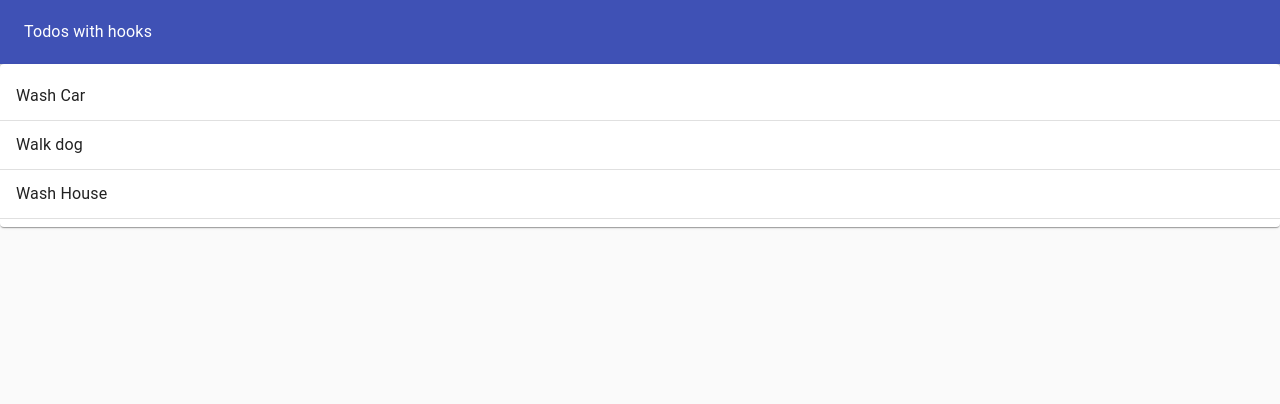
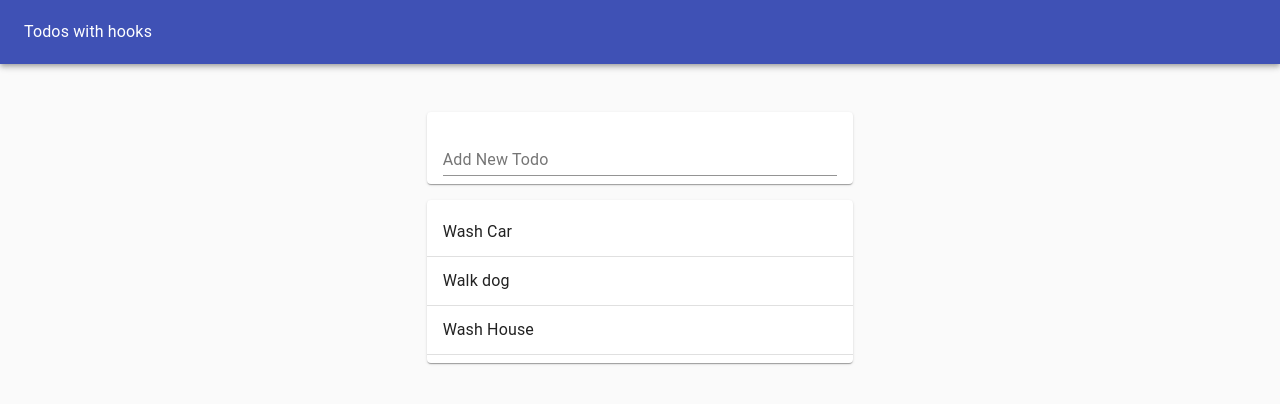
Before and after one commit to Cook1619/React-Hooks-Todo, a React (Create React App) app: page / in a window 1280 px wide. Shown: the top 404 px of the page. Built offline with nearby package versions, Linux system fonts and the light colour scheme.

Commit message:
Adding logic for todo addition and material ui styling

```diff
--- /dev/null
+++ b/src/CustomHooks/UseInputState.js
@@ -0,0 +1,12 @@
+import { useState } from "react";
+
+export default (initialVal) => {
+  const [value, setValue] = useState(initialVal);
+  const handleChange = (e) => {
+    setValue(e.target.value);
+  };
+  const reset = () => {
+    setValue("");
+  };
+  return [value, handleChange, reset];
+};
--- a/src/TodoApp.js
+++ b/src/TodoApp.js
@@ -5,6 +5,7 @@ import Appbar from "@material-ui/core/Appbar";
 import Toolbar from "@material-ui/core/Toolbar";
 import Grid from "@material-ui/core/Grid";
 import TodoList from "./TodoList";
+import TodoForm from "./TodoForm";
 
 const TodoApp = () => {
   const intialTodos = [
@@ -13,6 +14,9 @@ const TodoApp = () => {
     { id: 3, task: "Wash House", completed: false },
   ];
   const [todos, setTodos] = useState(intialTodos);
+  const addTodo = (newTodo) => {
+    setTodos([...todos, { id: 4, task: newTodo, completed: false }]);
+  };
   return (
     <Paper
       style={{
@@ -28,7 +32,12 @@ const TodoApp = () => {
           <Typography color="inherit">Todos with hooks</Typography>
         </Toolbar>
       </Appbar>
-      <TodoList todos={todos} />
+      <Grid container justify="center" style={{ marginTop: "2rem" }}>
+        <Grid item xs={11} md={8} lg={4}>
+          <TodoForm addTodo={addTodo} />
+          <TodoList todos={todos} />
+        </Grid>
+      </Grid>
     </Paper>
   );
 };
--- /dev/null
+++ b/src/TodoForm.js
@@ -0,0 +1,27 @@
+import React from "react";
+import Paper from "@material-ui/core/Paper";
+import TextField from "@material-ui/core/TextField";
+import useInputState from "./CustomHooks/UseInputState";
+
+export default function TodoForm({ addTodo }) {
+  const [value, handleChange, reset] = useInputState("");
+  return (
+    <Paper style={{ margin: "1rem 0", padding: "0 1rem" }}>
+      <form
+        onSubmit={(e) => {
+          e.preventDefault();
+          addTodo(value);
+          reset();
+        }}
+      >
+        <TextField
+          value={value}
+          onChange={handleChange}
+          margin="normal"
+          label="Add New Todo"
+          fullWidth
+        />
+      </form>
+    </Paper>
+  );
+}
```
